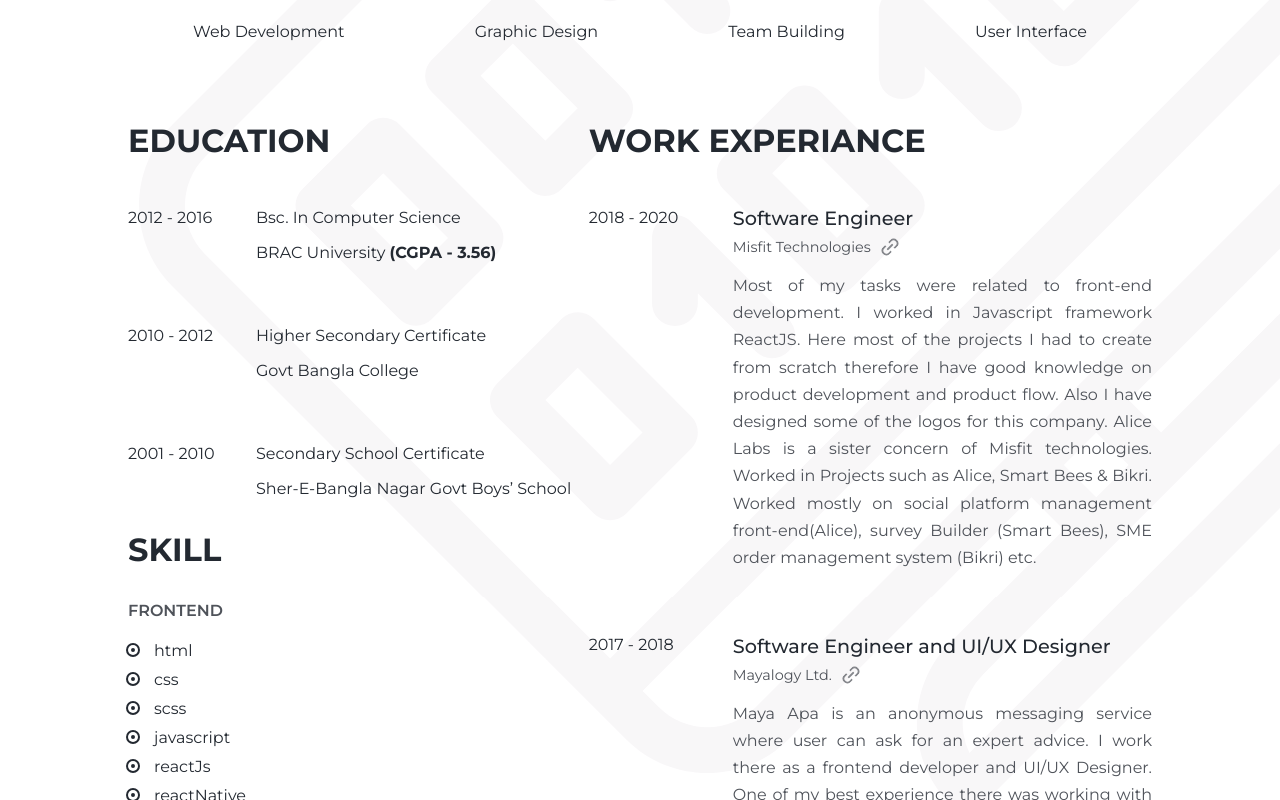
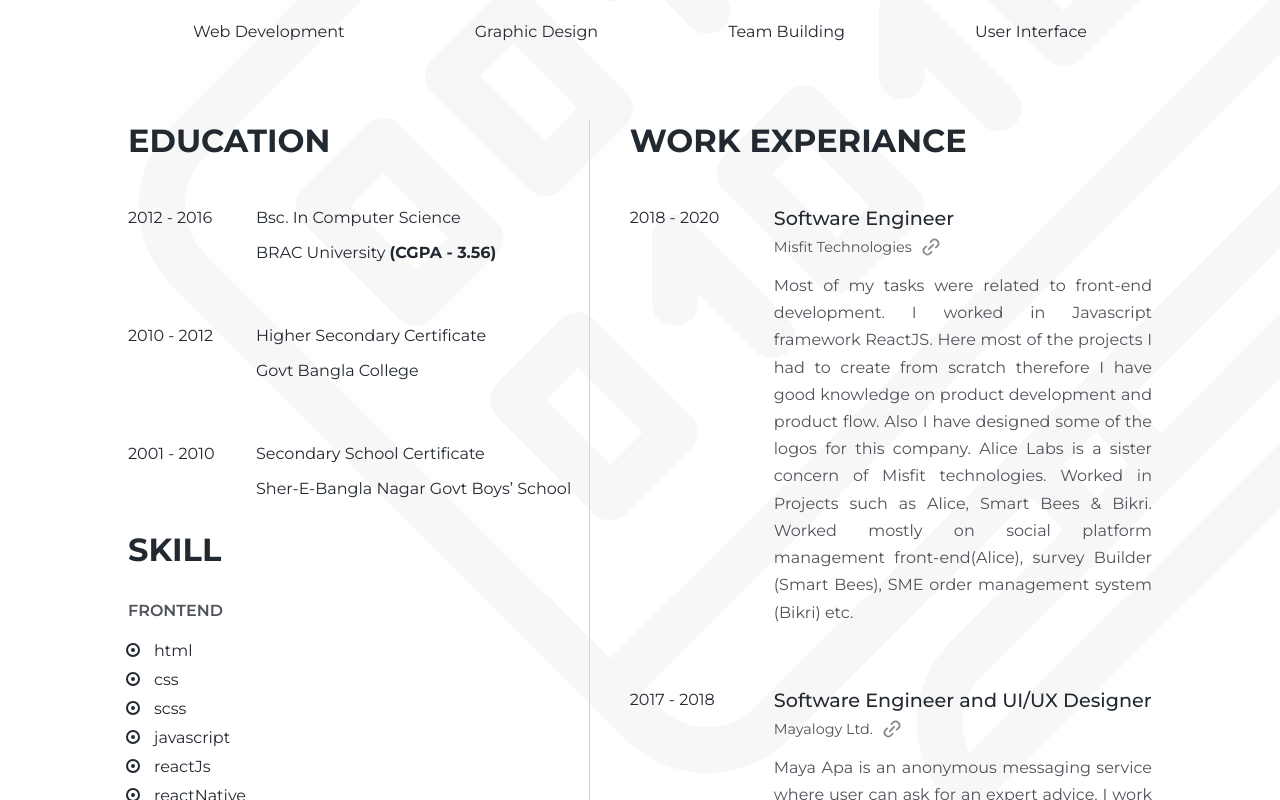
Before and after one commit to sazzadsazib/cv-online, a Vue app: page / in a window 1280 px wide. Shown: the part 540-1340 px from the top of the page. Built offline with nearby package versions, Linux system fonts and the light colour scheme.

Commit message:
fix: updated border of experiance

```diff
--- a/src/components/elements/cvExperiance.vue
+++ b/src/components/elements/cvExperiance.vue
@@ -14,7 +14,14 @@
                     {{ experiance.designation }}
                 </p>
                 <p class="experiance-container__company-name">
-                    {{ experiance.companyname }} <a v-if="experiance.link" :href="experiance.link" rel="noreferrer noopener" target="_blank"><i class="company-link"></i></a>
+                    {{ experiance.companyname }}
+                    <a
+                        v-if="experiance.link"
+                        :href="experiance.link"
+                        rel="noreferrer noopener"
+                        target="_blank"
+                        ><i class="company-link"></i
+                    ></a>
                 </p>
                 <p class="experiance-container__description">
                     {{ experiance.description }}
@@ -31,6 +38,10 @@ export default {
 </script>
 
 <style scoped>
+.cv-experiance {
+    border-left: 1px solid lightgrey;
+    padding-left: 40px;
+}
 .experiance-container {
     display: flex;
     justify-content: flex-start;
@@ -107,6 +118,10 @@ export default {
 
 /* just mobile */
 @media only screen and (max-width: 700px) {
+    .cv-experiance {
+        border: none;
+        padding-left: 0;
+    }
     .experiance-container {
         display: block;
     }
```
